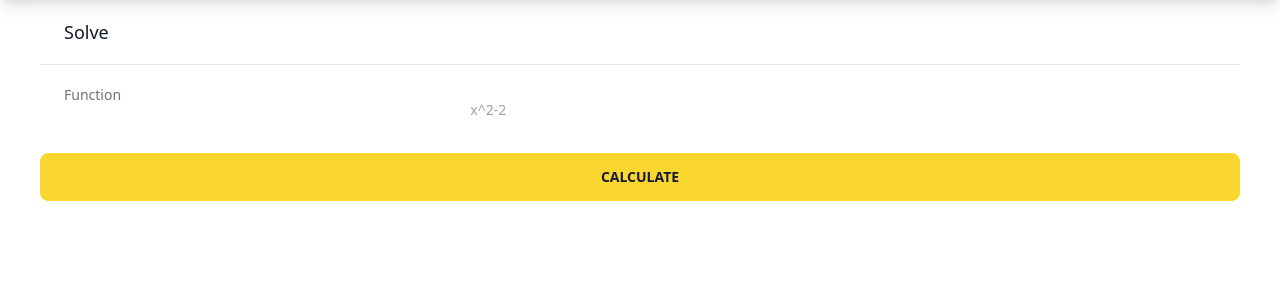
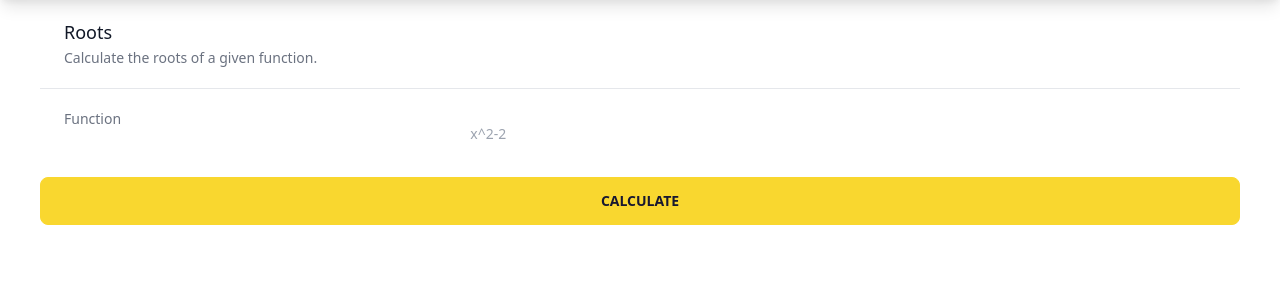
Before and after one commit to CW3A1/flask, a Flask app: page /math/symsolve in a window 1280 px wide. Shown: the part 72-372 px from the top of the page. Run offline with Flask 2, Linux system fonts and the light colour scheme; some libraries are stand-ins or nearby versions.

Commit message:
minor things

```diff
--- a/templates/math/symlimit.html
+++ b/templates/math/symlimit.html
@@ -37,8 +37,8 @@
                     <select class="select select-bordered w-full select-ghost" id="dir" type="text" required name="dir"
                         value="dir">
                         <option value=0>No specific direction</option>
-                        <option value='-'>X0-</option>
-                        <option value='+'>X0+</option>
+                        <option value=-1>X0-</option>
+                        <option value=1>X0+</option>
                     </select>
                 </div>
             </div>
--- a/templates/math/symsolve.html
+++ b/templates/math/symsolve.html
@@ -3,8 +3,11 @@
 <div class="overflow-hidden sm:rounded-lg px-10">
     <div class="px-4 py-5 sm:px-6">
         <h3 class="text-lg leading-6 font-medium text-gray-900">
-            Solve
+            Roots
         </h3>
+        <p class="mt-1 max-w-2xl text-sm text-gray-500">
+            Calculate the roots of a given function.
+        </p>
     </div>
     <div class="border-t border-gray-200">
         <form method='POST' action="#">
--- a/templates/template.html
+++ b/templates/template.html
@@ -35,21 +35,21 @@
             <li><a href="{{url_for('symdifferentiation')}}" class="btn btn-ghost btn-sm rounded-btn">Differentiation</a></li>
             <li><a href="{{url_for('symintegration')}}" class="btn btn-ghost btn-sm rounded-btn">Integration</a></li>
             <li><a href="{{url_for('symlimit')}}" class="btn btn-ghost btn-sm rounded-btn">Limit</a></li>
-            <li><a href="{{url_for('symsolve')}}" class="btn btn-ghost btn-sm rounded-btn">Solve</a></li>
+            <li><a href="{{url_for('symsolve')}}" class="btn btn-ghost btn-sm rounded-btn">Roots</a></li>
           </ul>
         </div>
       </div>
     </div>
     <div class="flex-none px-2 mx-2 lg:flex invisible lg:visible">
       <div class="flex items-stretch">
-        <a href="{{url_for('logs')}}" class="btn btn-ghost btn-sm rounded-btn" style="z-index: 1;">Logs</a>
+        <a href="{{url_for('logs')}}" class="btn btn-ghost btn-sm rounded-btn">Logs</a>
         {% if loggedIn %}
-        <a href="{{url_for('history')}}" class="btn btn-ghost btn-sm rounded-btn" style="z-index: 1;">History</a>
-        <a href="{{url_for('logout')}}" class="btn btn-ghost btn-sm rounded-btn" style="z-index: 1;">Log out</a>
+        <a href="{{url_for('history')}}" class="btn btn-ghost btn-sm rounded-btn">History</a>
+        <a href="{{url_for('logout')}}" class="btn btn-ghost btn-sm rounded-btn">Log out</a>
         {% endif %}
         {% if not loggedIn %}
-        <a href="{{url_for('register')}}" class="btn btn-ghost btn-sm rounded-btn" style="z-index: 1;">Register</a>
-        <a href="{{url_for('login')}}" class="btn btn-ghost btn-sm rounded-btn" style="z-index: 1;">Log in</a>
+        <a href="{{url_for('register')}}" class="btn btn-ghost btn-sm rounded-btn">Register</a>
+        <a href="{{url_for('login')}}" class="btn btn-ghost btn-sm rounded-btn">Log in</a>
         {% endif %}
       </div>
     </div>
@@ -72,15 +72,15 @@
     <li><a href="{{url_for('symdifferentiation')}}" class="btn btn-ghost w-100">Symbolic Differentiation</a></li>
     <li><a href="{{url_for('symintegration')}}" class="btn btn-ghost w-100">Symbolic Integration</a></li>
     <li><a href="{{url_for('symlimit')}}" class="btn btn-ghost w-100">Symbolic Limit</a></li>
-    <li><a href="{{url_for('symsolve')}}" class="btn btn-ghost w-100">Symbolic Solve</a></li>
+    <li><a href="{{url_for('symsolve')}}" class="btn btn-ghost w-100">Symbolic Roots</a></li>
     <li><a href="{{url_for('logs')}}" class="btn btn-ghost w-100">Logs</a></li>
     {% if loggedIn %}
-    <li><a href="{{url_for('history')}}" class="btn btn-ghost w-100" style="z-index: 1;">History</a></li>
-    <li><a href="{{url_for('logout')}}" class="btn btn-ghost w-100" style="z-index: 1;">Log out</a></li>
+    <li><a href="{{url_for('history')}}" class="btn btn-ghost w-100">History</a></li>
+    <li><a href="{{url_for('logout')}}" class="btn btn-ghost w-100">Log out</a></li>
     {% endif %}
     {% if not loggedIn %}
-    <li><a href="{{url_for('register')}}" class="btn btn-ghost w-100" style="z-index: 1;">Register</a></li>
-    <li><a href="{{url_for('login')}}" class="btn btn-ghost w-100" style="z-index: 1;">Log in</a></li>
+    <li><a href="{{url_for('register')}}" class="btn btn-ghost w-100">Register</a></li>
+    <li><a href="{{url_for('login')}}" class="btn btn-ghost w-100">Log in</a></li>
     {% endif %}
   </ul>
 </nav>
```
